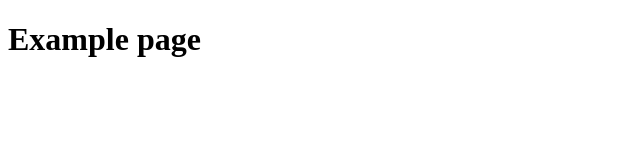
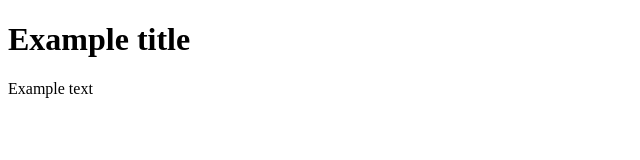
Before and after one commit to OTVINTA/rsschool-cv, a plain HTML site: page index.html in a window 1280 px wide. Shown: the whole page, without its empty margins (0-640 px from the left). Drawn offline with Linux system fonts and the light colour scheme.

Commit message:
fix: page

```diff
--- a/index.html
+++ b/index.html
@@ -1,11 +1,12 @@
 <!DOCTYPE html>
-<html>
+<html lang="ru">
 <head>
 	<meta charset="utf-8">
 	<meta name="viewport" content="width=device-width, initial-scale=1">
 	<title>Example page</title>
 </head>
 <body>
-	<h1>Example page</h1>
+	<h1>Example title</h1>
+	<p>Example text</p>
 </body>
 </html>
```
